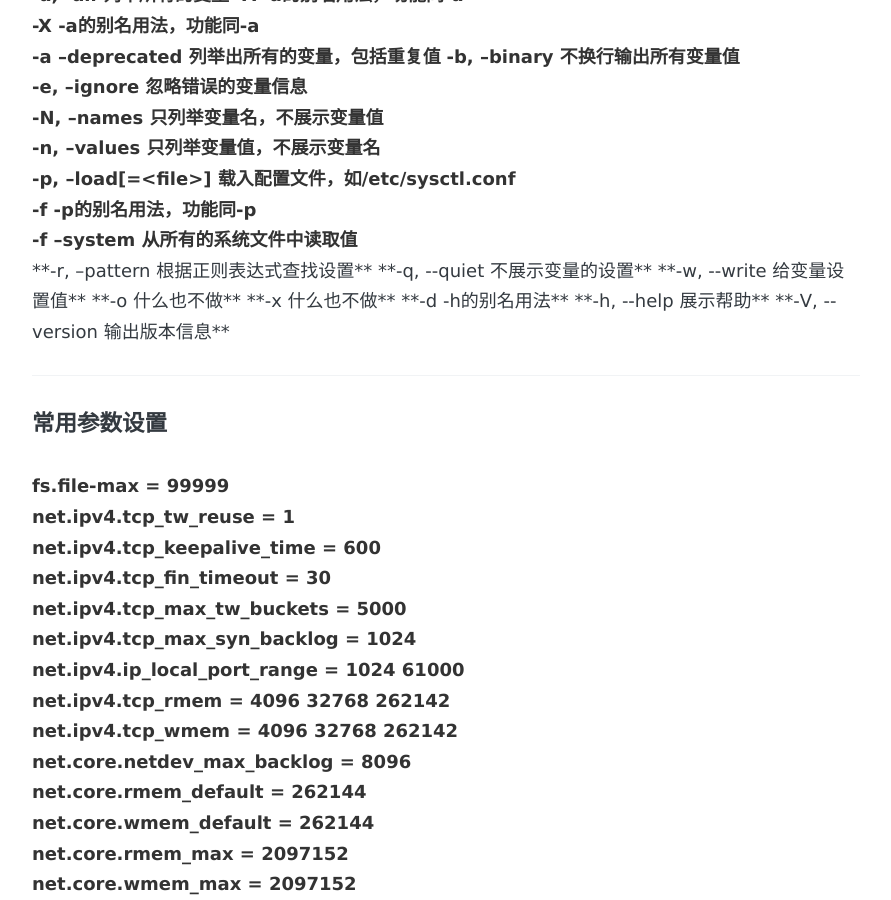
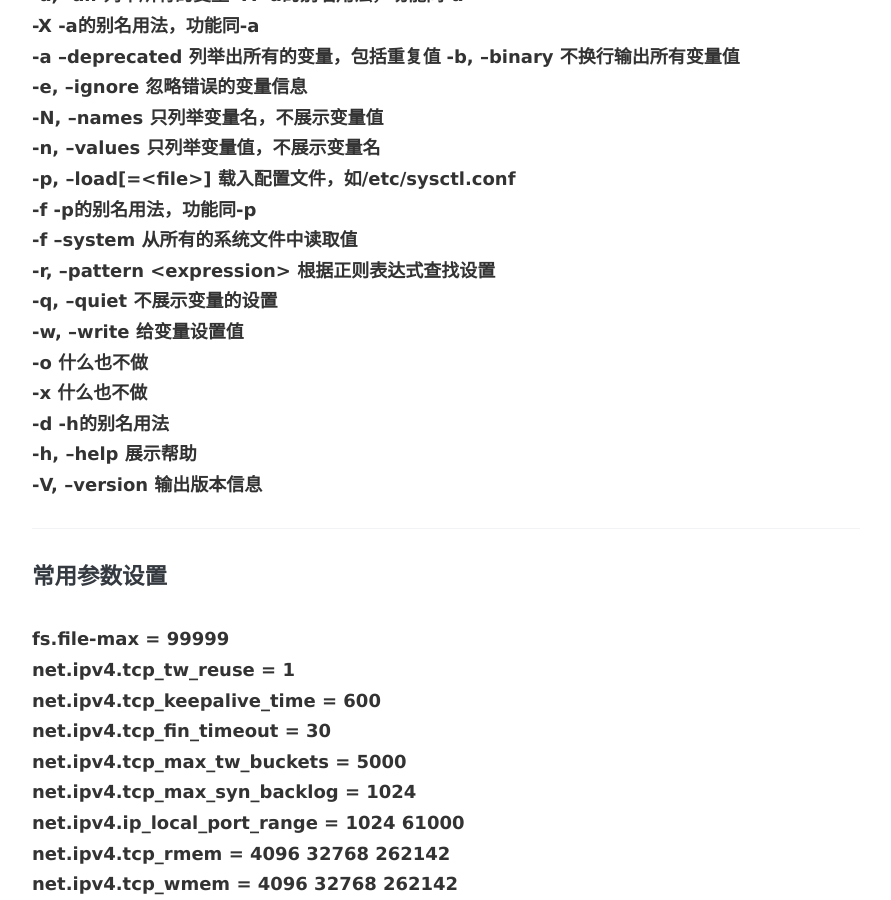
Before and after one commit to perfiffer/perfiffer.github.io, a Jekyll site: the page built from _posts/2019-03-05-sysctl命令详解.md, in a window 1280 px wide and 900 px high, scrolled down 435 px. Shown: the whole window, without its empty margins (194-1085 px from the left). Built offline with Jekyll 4.4.1, drawn with Linux system fonts in a browser that asks for light colours; some web fonts are replaced.

Commit message:
update blog

```diff
--- a/_posts/2019-03-05-sysctl命令详解.md
+++ b/_posts/2019-03-05-sysctl命令详解.md
@@ -19,7 +19,7 @@ sysctl命令用于linux运行时配置内核参数，这些参数位于/proc/sys
 **-p, --load[=\<file\>] 载入配置文件，如/etc/sysctl.conf**
 **-f -p的别名用法，功能同-p**
 **-f --system 从所有的系统文件中读取值**
-**-r, --pattern <expression> 根据正则表达式查找设置**
+**-r, --pattern \<expression\> 根据正则表达式查找设置**
 **-q, --quiet 不展示变量的设置**
 **-w, --write 给变量设置值**
 **-o 什么也不做**
```
